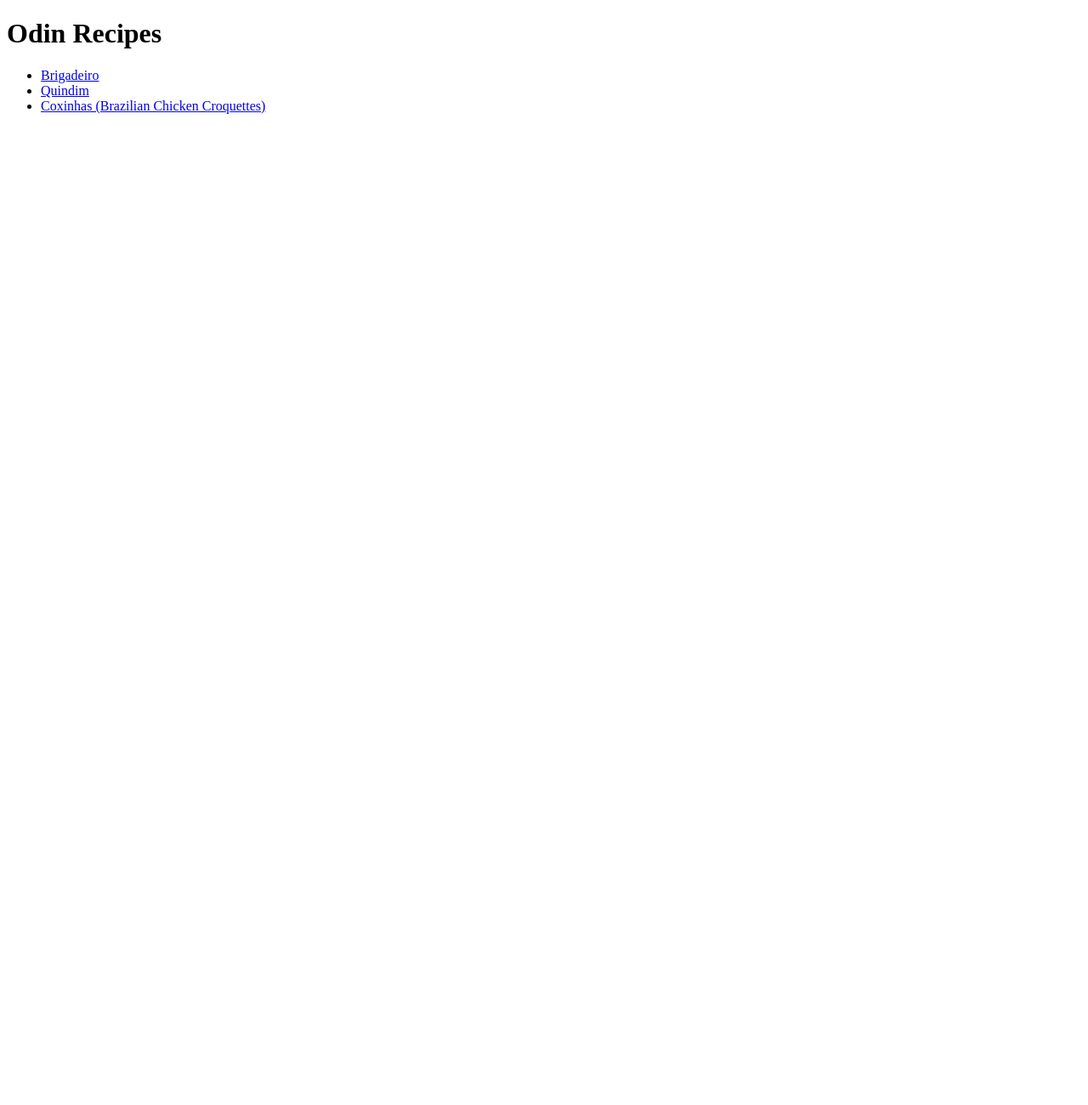
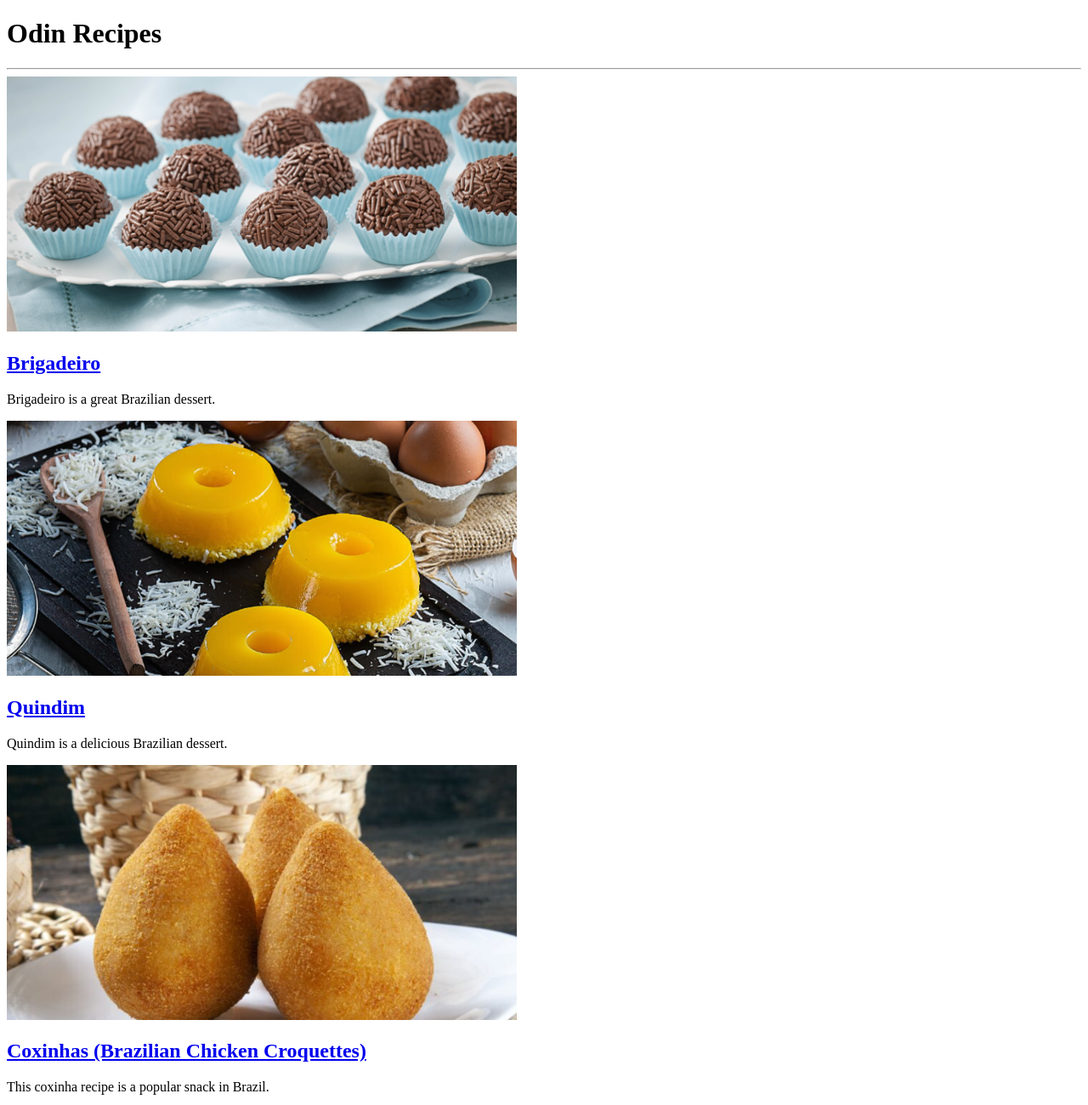
Before and after one commit to luan-42/odin-recipes, a plain HTML site: page index.html in a window 1280 px wide. Shown: the whole page at 85% size. Before the commit the page ends 800 px from the top, so only its background shows below. Drawn offline with Linux system fonts and the light colour scheme.

Commit message:
:sparkles: feat: Atualiza as estruturas html
- Substitui lista desordenada por cards na página inicial para
representar receitas.
- Adiciona uma div com todas as informações da receita nas páginas de
receitas.
- Adiciona classes.

```diff
--- a/index.html
+++ b/index.html
@@ -2,14 +2,40 @@
 <html lang="en">
     <head>
         <meta charset="UTF-8">
+        <meta http-equiv="X-UA-Compatible" content="IE=edge">
+        <meta name="viewport" content="width=device-width, initial-scale=1.0">
         <title>Odin Recipes</title>
+        <link rel="stylesheet" href="style.css">
     </head>
     <body>
         <h1>Odin Recipes</h1>
-        <ul>
-            <li><a href="./recipes/brigadeiro.html">Brigadeiro</a></li>
-            <li><a href="./recipes/quindim.html">Quindim</a></li>
-            <li><a href="./recipes/coxinhas.html">Coxinhas (Brazilian Chicken Croquettes)</a></li>
-        </ul>
+        <hr>
+        <div class="recipes">
+
+            <div class="card">
+                <a href="./recipes/brigadeiro.html">
+                    <img src="./img/card_brigadeiro.png" alt="brigadeiro">
+                    <h2><b>Brigadeiro</b></h2>
+                </a>
+                <p>Brigadeiro is a great Brazilian dessert.</p>
+            </div>
+
+            <div class="card">
+                <a href="./recipes/quindim.html">
+                    <img src="./img/card_quidim.png" alt="quindim">
+                    <h2><b>Quindim</b></h2>
+                </a>
+                <p>Quindim is a delicious Brazilian dessert.</p>
+            </div>
+
+            <div class="card">
+                <a href="./recipes/coxinhas.html">
+                    <img src="./img/card_coxinhas.png" alt="coxinhas">
+                    <h2><b>Coxinhas (Brazilian Chicken Croquettes)</b></h2>
+                </a>
+                <p>This coxinha recipe is a popular snack in Brazil.</p>
+            </div>
+
+        </div>
     </body>
 </html>
```
Also changed, not shown: recipes/brigadeiro.html (+6 -1 lines), recipes/coxinhas.html (+6 -1 lines), recipes/quindim.html (+6 -1 lines), img/card_brigadeiro.png (added), img/card_coxinhas.png (added), img/card_quidim.png (added).
